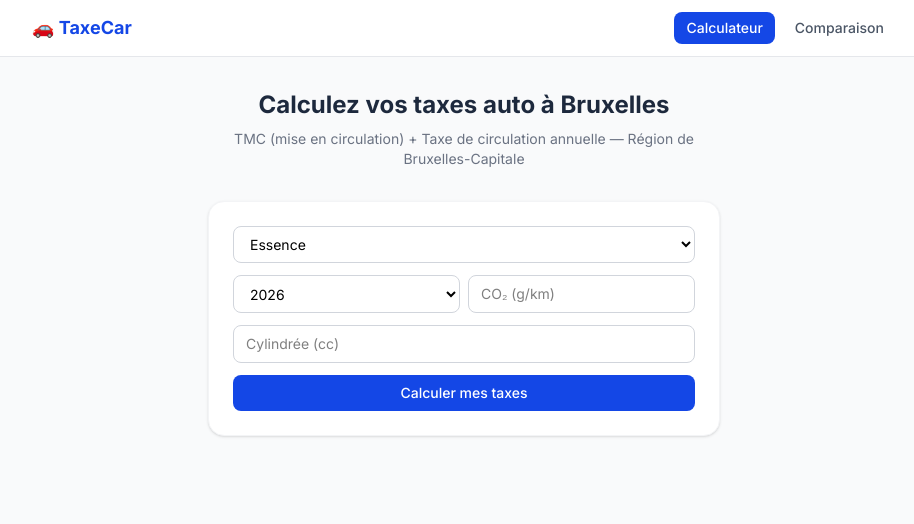
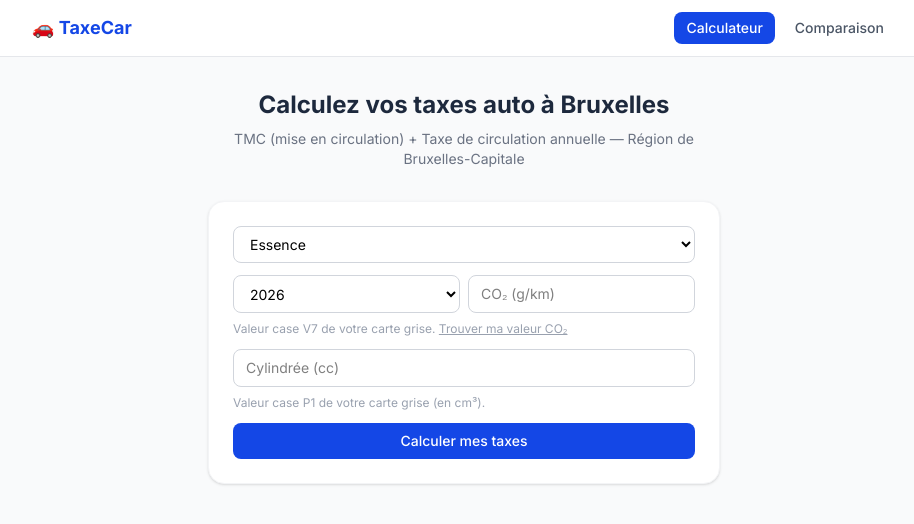
Before and after one commit to VicdSpt/CarTax, a Next.js app: page / in a window 1280 px wide. Shown: the top 524 px of the page, without its empty margins (176-1090 px from the left). Built offline with nearby package versions, Linux system fonts and the light colour scheme.

Commit message:
feat: add CO2 and cylindrée helper text with FEBIAC link

```diff
--- a/components/VehicleForm.tsx
+++ b/components/VehicleForm.tsx
@@ -74,6 +74,20 @@ export default function VehicleForm({ onSubmit, loading, accentColor = 'blue' }:
         />
       </div>
 
+      {form.fuelType !== 'electric' && (
+        <p className="text-xs text-gray-400 -mt-1">
+          Valeur case V7 de votre carte grise.{' '}
+          <a
+            href="https://www.febiac.be/fr/article/ou-trouver-le-taux-de-co2-exact-de-ma-voiture-a-des-fins-fiscales-wltp-ou-nedc"
+            target="_blank"
+            rel="noopener noreferrer"
+            className="underline hover:text-gray-600"
+          >
+            Trouver ma valeur CO₂
+          </a>
+        </p>
+      )}
+
       <input
         type="number"
         placeholder="Cylindrée (cc)"
@@ -83,6 +97,12 @@ export default function VehicleForm({ onSubmit, loading, accentColor = 'blue' }:
         className="border border-gray-300 rounded-lg px-3 py-2 text-sm"
         disabled={form.fuelType === 'electric'}
       />
+
+      {form.fuelType !== 'electric' && (
+        <p className="text-xs text-gray-400 -mt-1">
+          Valeur case P1 de votre carte grise (en cm³).
+        </p>
+      )}
 
       <button
         type="submit"
```
